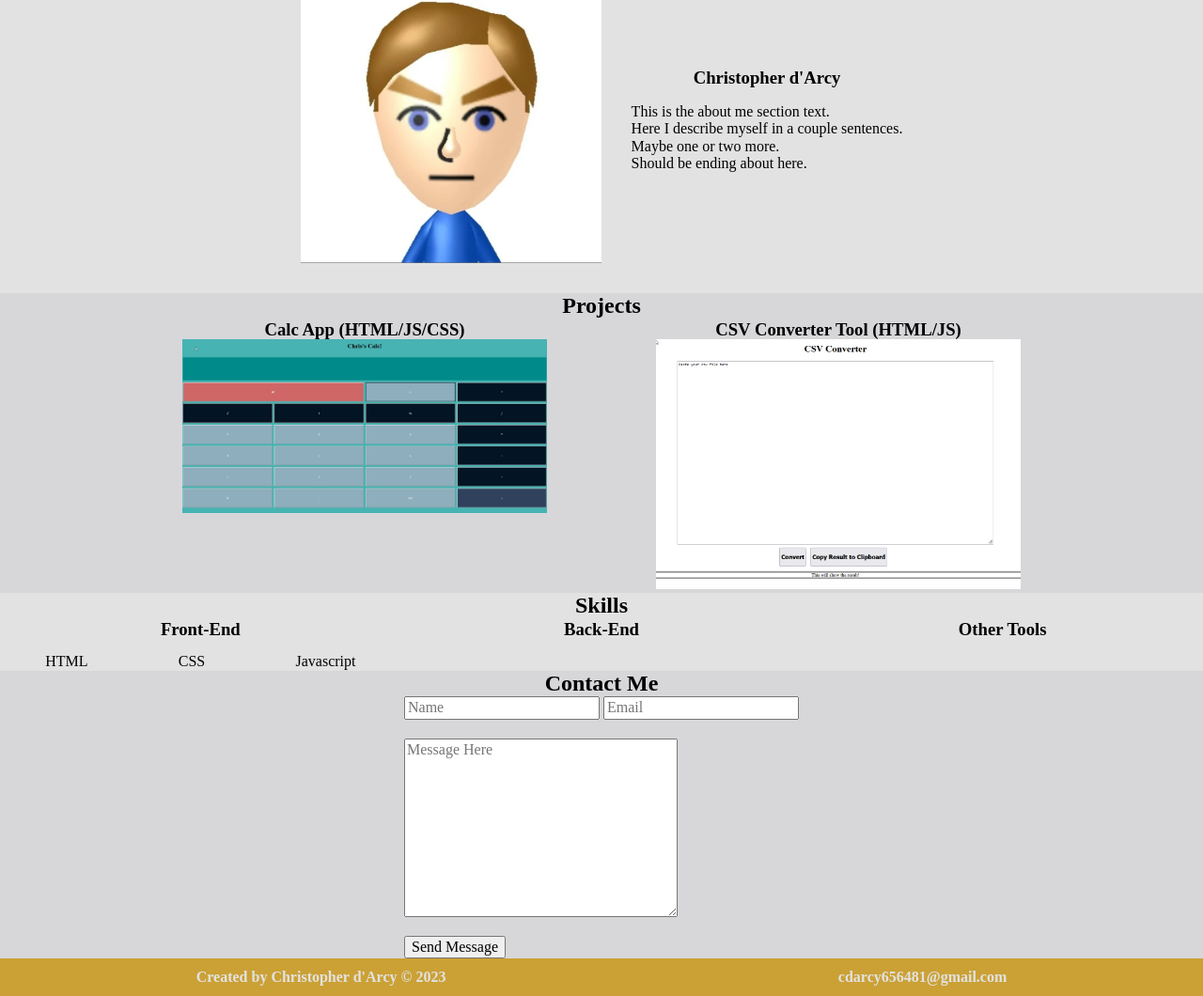
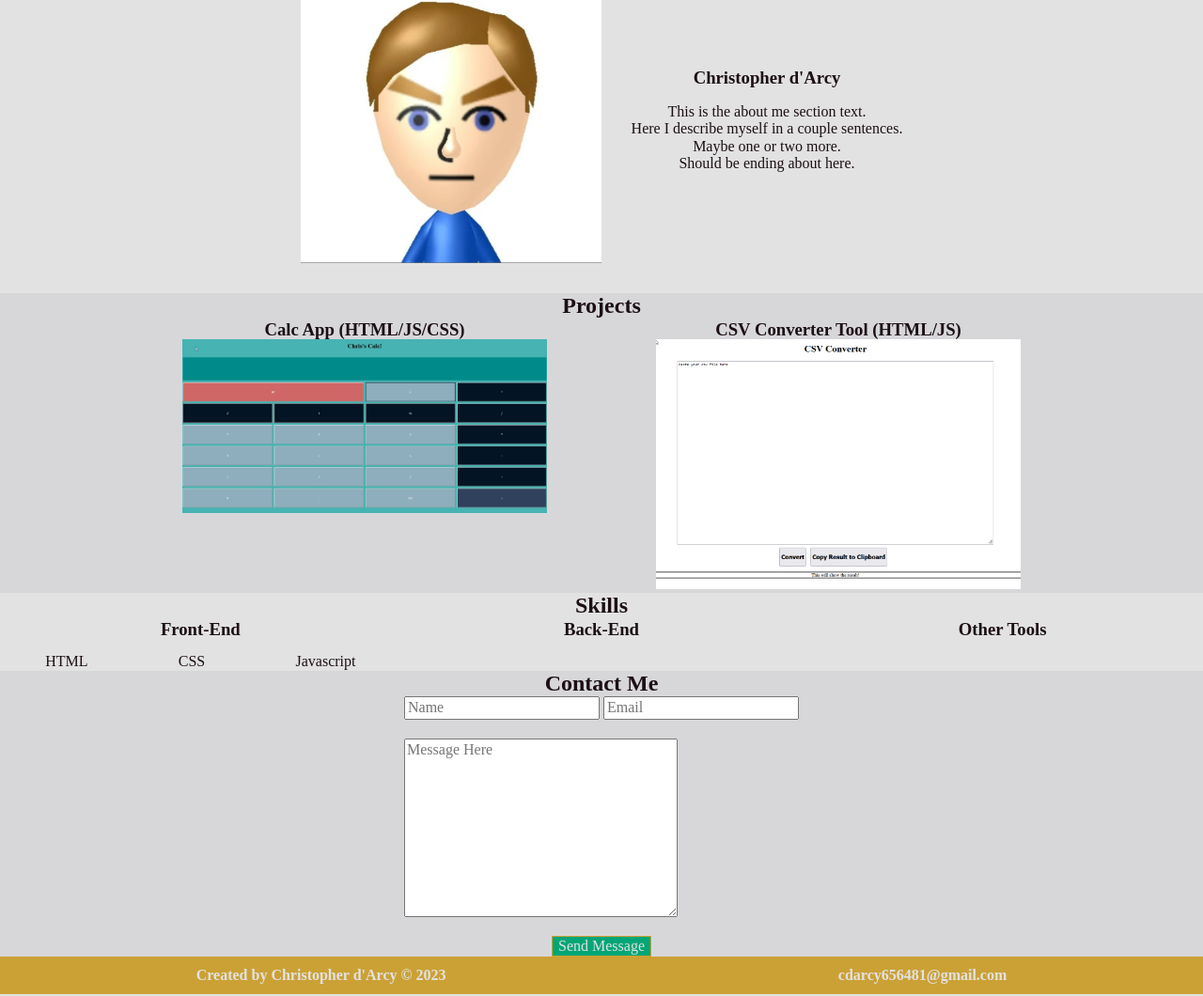
Before and after one commit to cmdarcy/portfolio_website, a plain HTML site: page index.html in a window 1280 px wide. Shown: the part 190-1250 px from the top of the page at 94% size. Drawn offline with Linux system fonts and the light colour scheme.

Commit message:
add color palette variables to css, style submit button

```diff
--- a/styles.css
+++ b/styles.css
@@ -1,7 +1,18 @@
 /* Universal */
+:root {
+    --maincolor: #CBA135;
+    --color2: #E2E2E2;
+    --color3: #d7d7da;
+    --textcolor: #1C0F13;
+    --accentcolor: #00A676;
+}
+
 * {
     box-sizing: border-box;
+    color: var(--textcolor);
+    text-align: center;
 }
+
 h1, h2, h3, h4, h5, h6 {
     text-align: center;
     margin: 0;
@@ -9,7 +20,7 @@ h1, h2, h3, h4, h5, h6 {
 
 body {
     padding-top: 40px;
-    background-color: #E2E2E2;
+    background-color: var(--color2)
 }
 
 
@@ -23,25 +34,18 @@ nav {
     width: 100%;
     height: 40px;
     z-index: 999;
-    background-color: #CBA135;
-    color: #E2E2E2;
+    background-color: var(--maincolor);
+    color: var(--color2);
 }
 
-nav a {
-    color: #E2E2E2;
-}
-nav a:visited {
-    color: #E2E2E2;
+nav span, nav a, nav a:visited {
+    color: var(--color2)
 }
 
 nav a:hover {
-    color: #00A676;
+    color: var(--accentcolor);
 }
 
-/* #header-name {
-    text-decoration: none;
-    cursor: default;
-} */
 nav ul {
     display: flex;
     justify-content: end;
@@ -57,7 +61,7 @@ nav ul li {
 /* Hero Banner */
 #greeting-banner {
     display: flex;
-    background-color: #CBA135;
+    background-color: var(--maincolor);
     justify-content: space-around;
     align-items: center;
 }
@@ -73,10 +77,6 @@ nav ul li {
 }
 
 /* About Me */
-#about {
-    /* background-color: purple; */
-}
-
 #about-me-container {
     display: flex;
     justify-content: center;
@@ -103,7 +103,7 @@ nav ul li {
 
 /* Projects */
 #projects {
-    background-color: #bbbac647;
+    background-color: var(--color3);
 }
 
 #all-projects-container {
@@ -126,10 +126,6 @@ nav ul li {
 }
 
 /* Skills */
-#skills {
-    /* background-color: green; */
-}
-
 #skills-grid {
     display: grid;
     grid-template-areas:
@@ -176,14 +172,13 @@ nav ul li {
 
 /* Contact Me */
 #contact_me {
-    background-color: #bbbac647;
+    background-color: var(--color3);
 }
 
 #form-container {
     width: 100%;
     display: flex;
     justify-content: center;
-
 }
 
 textarea {
@@ -192,13 +187,25 @@ textarea {
     margin-bottom: 20px;
 }
 
+input[type='submit'] {
+    background-color: var(--accentcolor);
+    color: var(--color2);
+    border: 1px solid var(--maincolor);
+}
+
+input, textarea {
+    text-align: start;
+}
 
 /* Footer */
 footer {
-    background-color: #CBA135;
+    background-color: var(--maincolor);
     display: flex;
     justify-content: space-around;
     align-items: center;
     min-height: 40px;
-    color:#E2E2E2
 }
+
+footer h4 {
+    color:var(--color2)
+}
```
Also changed, not shown: index.html (+0 -1 lines).
